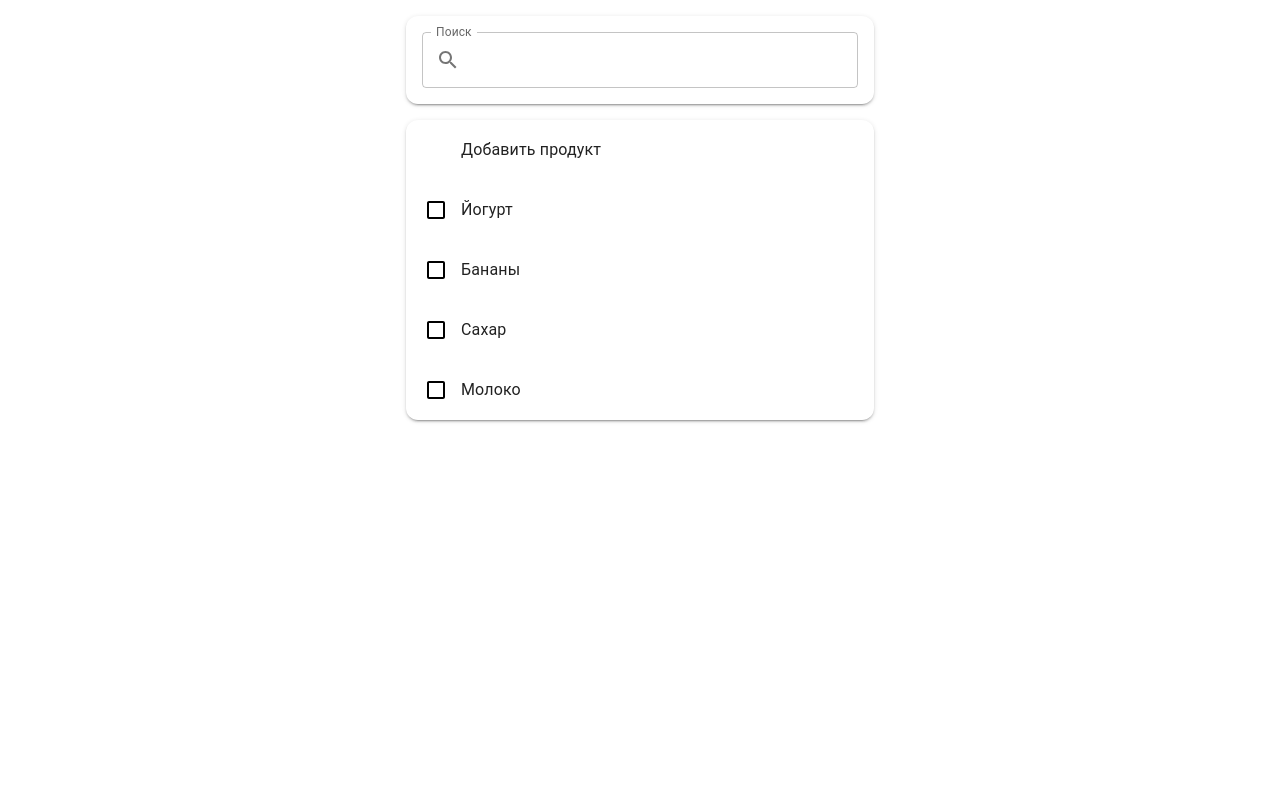
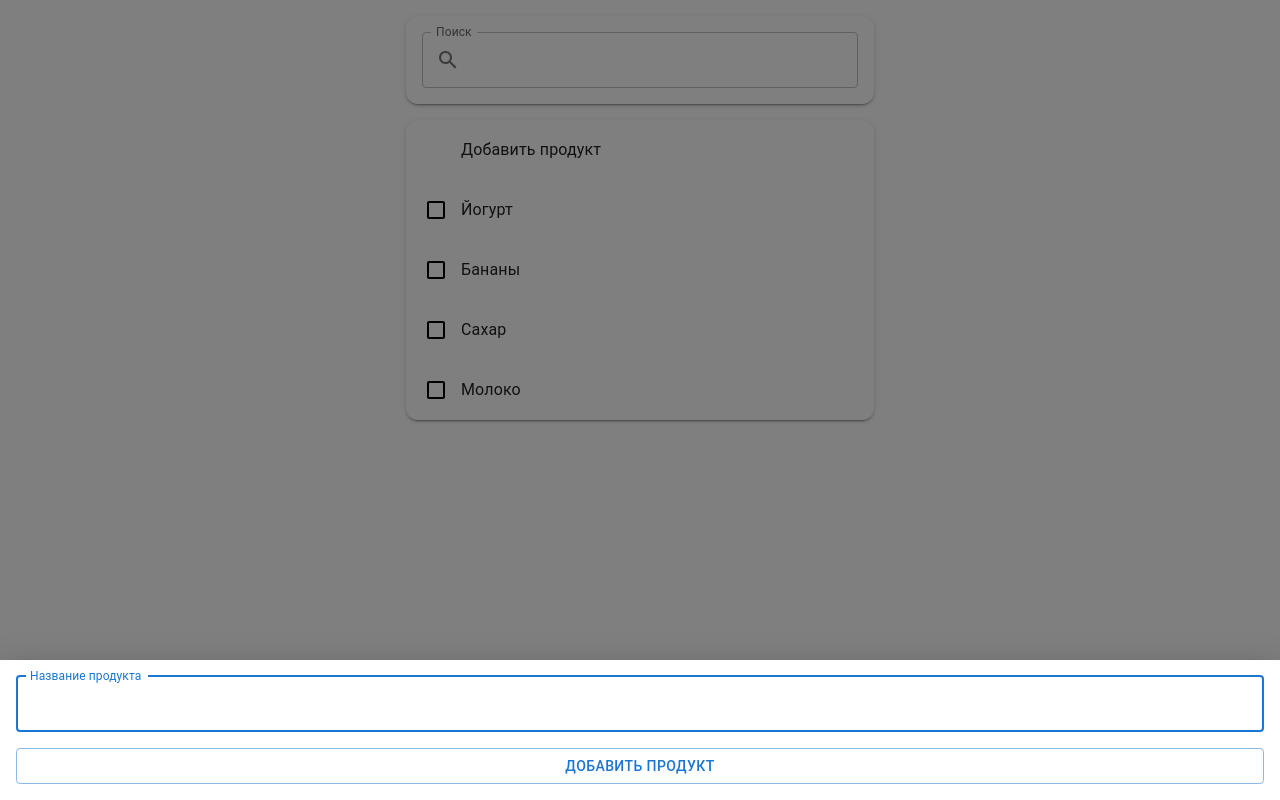
Before and after one commit to AlexeySleepless/productList, a React (Vite) app: page / in a window 1280 px wide. Both pictures are taken after a click on the item "Добавить продукт". Built offline with nearby package versions, Linux system fonts and the light colour scheme; some icons are missing.

Commit message:
Добавлен функционал создания продукта

```diff
--- a/index.html
+++ b/index.html
@@ -1,5 +1,5 @@
 <!doctype html>
-<html lang="en">
+<html lang="ru">
   <head>
     <meta charset="UTF-8" />
     <meta name="viewport" content="width=device-width, initial-scale=1.0" />
--- a/src/features/createProduct/ui/CreateProduct.tsx
+++ b/src/features/createProduct/ui/CreateProduct.tsx
@@ -1,29 +1,63 @@
 import { productsApi } from '@entities/product';
 import Add from '@mui/icons-material/Add';
-import { ListItemIcon, ListItemText } from '@mui/material';
+import {
+    Button,
+    Drawer,
+    ListItemIcon,
+    ListItemText,
+    TextField,
+} from '@mui/material';
 import { StyledListItem } from '@shared/ui/styledListItem';
+import type React from 'react';
+import { useRef, useState } from 'react';
 
 interface IСreateProductProps {
     triggerError?: (arg: string) => void;
+    triggerCreateUI?: (
+        ui: React.ReactNode,
+        fn: () => void,
+        message: string,
+    ) => void;
 }
 
 export const CreateProduct: React.FunctionComponent<IСreateProductProps> = ({
     triggerError,
 }) => {
     const label = 'Добавить продукт';
+    const [value, setValue] = useState<string>('');
+    const [open, setOpen] = useState<boolean>(false);
     const [createFn] = productsApi.useCreateProductMutation();
-    const createProduct = (
-        event: React.MouseEvent<HTMLLIElement, MouseEvent>,
-    ) => {
-        event.stopPropagation();
+    const inputRef = useRef<HTMLInputElement | null>(null);
+    const createProduct = () => {
+        const id = Date.now();
+        createFn({ id, label: value, isChecked: false })
+            .unwrap()
+            .catch(() => {
+                triggerError?.('Не удалось создать продукт');
+            });
+    };
+
+    const addProduct = () => {
+        createProduct();
+        setValue('');
+        setOpen(false);
+    };
+
+    const showDrawer = (event: React.MouseEvent<HTMLLIElement, MouseEvent>) => {
+        event.preventDefault();
+        setOpen(true);
+        setTimeout(() => {
+            inputRef.current?.focus();
+        }, 200);
     };
     return (
+        <>
             <StyledListItem
                 sx={{
                     display: 'flex',
                     alignItems: 'center',
                 }}
-            onClick={createProduct}
+                onClick={showDrawer}
             >
                 <ListItemIcon
                     sx={{
@@ -49,5 +83,44 @@ export const CreateProduct: React.FunctionComponent<IСreateProductProps> = ({
                     }}
                 />
             </StyledListItem>
+            <Drawer
+                open={open}
+                anchor="bottom"
+                onClose={() => {
+                    setOpen(false);
+                }}
+                sx={{
+                    '& .MuiDrawer-paper': {
+                        p: 2,
+                        display: 'flex',
+                        flexDirection: 'column',
+                        gap: 2,
+                    },
+                }}
+            >
+                <TextField
+                    value={value}
+                    inputRef={inputRef}
+                    label="Название продукта"
+                    variant="outlined"
+                    onChange={e => {
+                        setValue(e.target.value);
+                    }}
+                    onKeyDown={event => {
+                        if (event.key === 'Enter') {
+                            addProduct();
+                        }
+                    }}
+                ></TextField>
+                <Button
+                    variant="outlined"
+                    onClick={() => {
+                        addProduct();
+                    }}
+                >
+                    Добавить продукт
+                </Button>
+            </Drawer>
+        </>
     );
 };
```
Also changed, not shown: src/pages/products/ui/ProductsPage.tsx (+0 -24 lines). Lines whose indentation alone changed are shown as unchanged.
